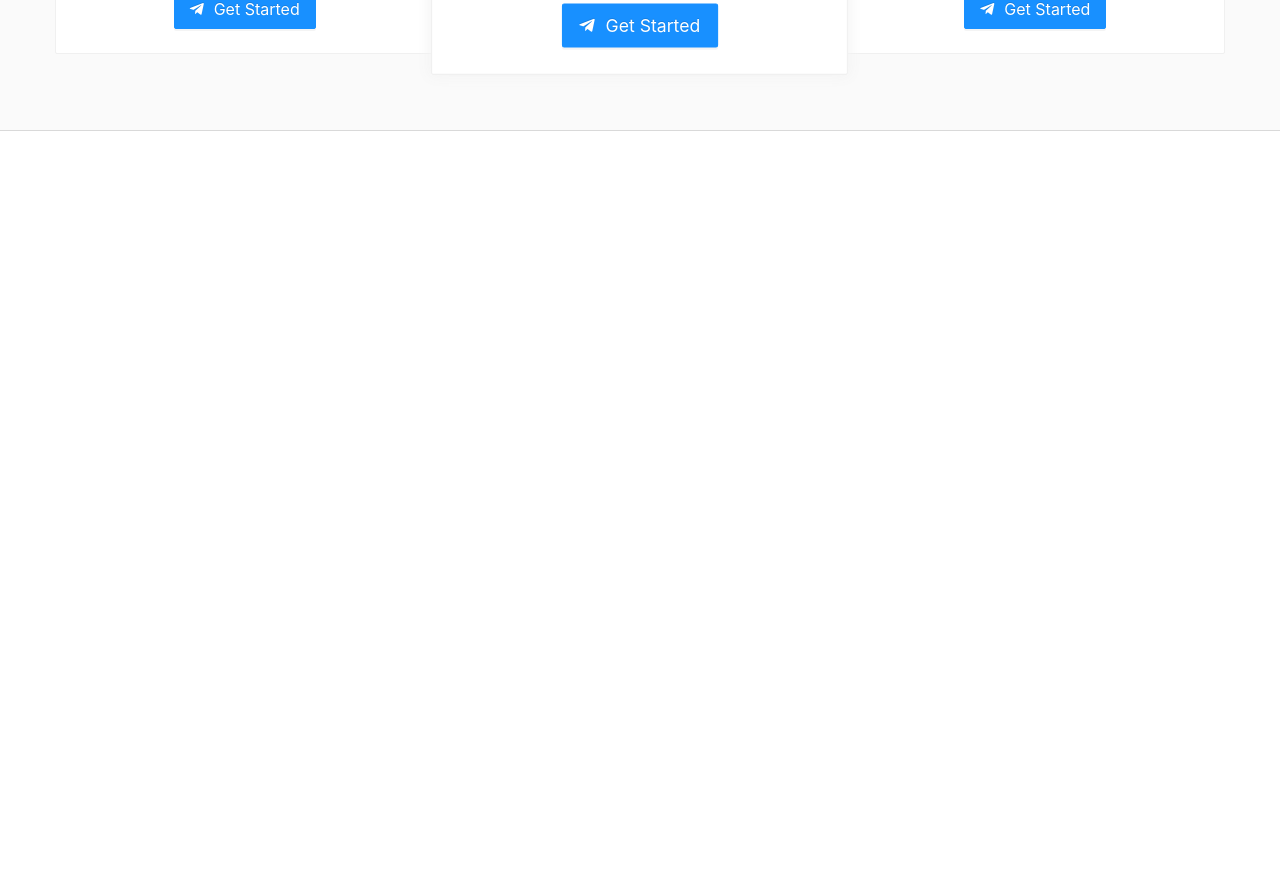
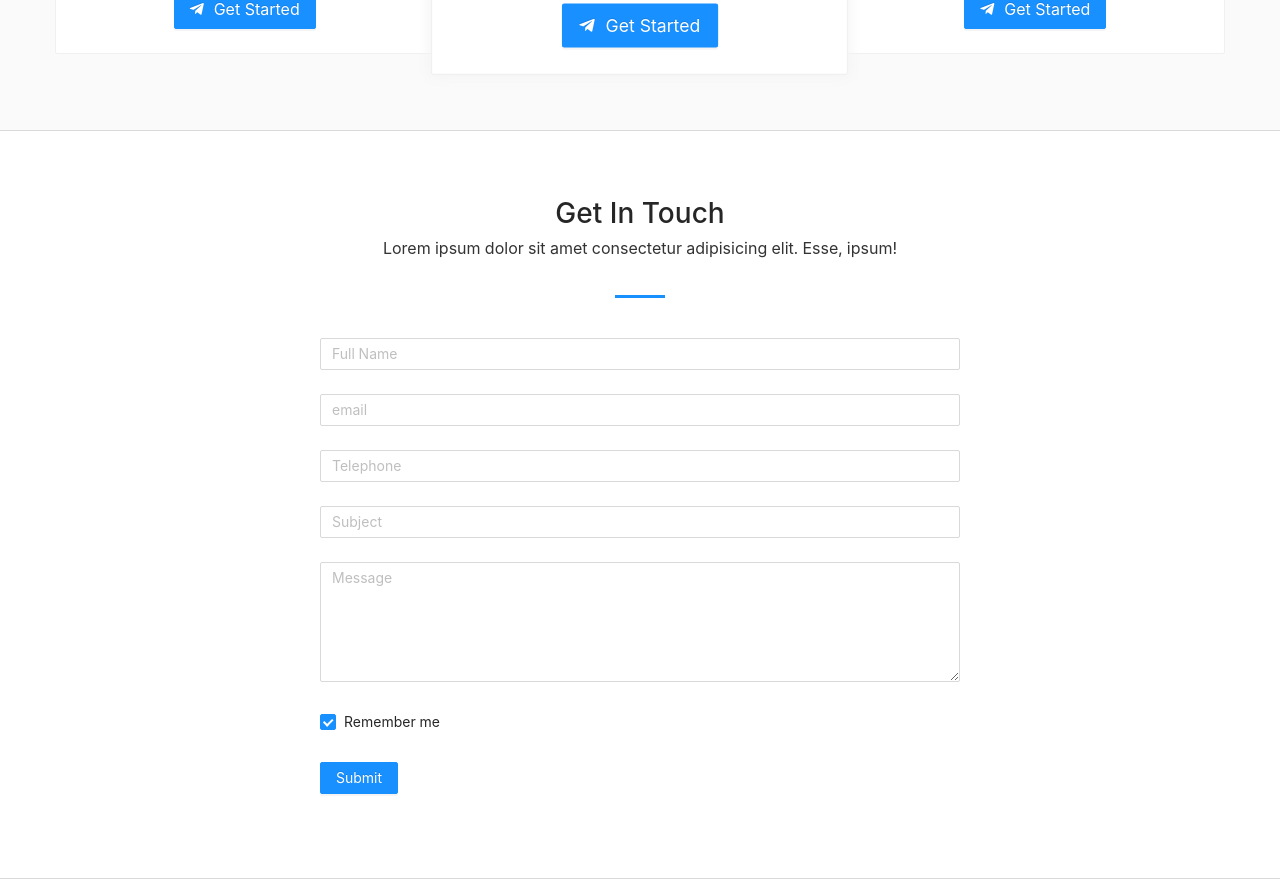
Before and after one commit to Hijazi313/react-antio, a React (Create React App) app: page / in a window 1280 px wide. Shown: the part 4015-4894 px from the top of the page. Before the commit the page ends 4146 px from the top, so only its background shows below. Built offline with nearby package versions, Linux system fonts and the light colour scheme.

Commit message:
work on Contact

```diff
--- /dev/null
+++ b/src/components/Contact/index.js
@@ -0,0 +1,75 @@
+import React from 'react'
+import { Form, Input, Button, Checkbox } from 'antd';
+
+const {TextArea}  = Input;
+function Contact() {
+    return (
+        <div className="block contactBlock">
+            <div className="container-fluid">
+                <div className="titleHolder">
+                    <h2>Get In Touch</h2>
+                    <p>Lorem ipsum dolor sit amet consectetur adipisicing elit. Esse, ipsum!</p>
+                </div>
+                <Form
+      name="normal_login"
+      className="login-form"
+      initialValues={{ remember: true }}
+    >
+      <Form.Item
+        name="username"
+        rules={[{ required: true, message: 'Please input your Full Name!' }]}
+      >
+        <Input  placeholder="Full Name" />
+      </Form.Item>
+      <Form.Item
+        name="email"
+        rules={[{ required: true, message: 'Please input your email!' }]}
+      >
+        <Input
+
+          type="email"
+          placeholder="email"
+        />
+      </Form.Item>
+      <Form.Item
+        name="telephone"
+        rules={[{ required: true, message: 'Please input your telephone!' }]}
+      >
+        <Input
+
+          type="number"
+          placeholder="Telephone"
+        />
+      </Form.Item>
+      <Form.Item
+        name="subject"
+        rules={[{ required: true, message: 'Please input your Subject!' }]}
+      >
+        <Input
+
+          type="text"
+          placeholder="Subject"
+        />
+      </Form.Item>
+      <Form.Item>
+        <TextArea placeholder="Message" style={{resize:"block"}} />
+      </Form.Item>
+      <Form.Item>
+        <Form.Item name="remember" valuePropName="checked" noStyle>
+          <Checkbox>Remember me</Checkbox>
+        </Form.Item>
+      </Form.Item>
+
+      <Form.Item>
+         <Button type="primary" htmlType="submit" className="login-form-button">
+          Submit
+        </Button>
+      </Form.Item>
+    </Form>
+            </div>
+
+        </div>
+    )
+}
+
+export default Contact
--- a/src/components/Home/index.js
+++ b/src/components/Home/index.js
@@ -1,4 +1,5 @@
 import React, { lazy, Suspense } from 'react'
+import Contact from '../Contact';
 
 //  IMPORT COMPONENTS
 import FAQ from '../FAQ';
@@ -21,6 +22,7 @@ export default function Home() {
             </Suspense>
             <FAQ />
             <Pricing/>
+            <Contact />
         </div>
     )
 }
```
